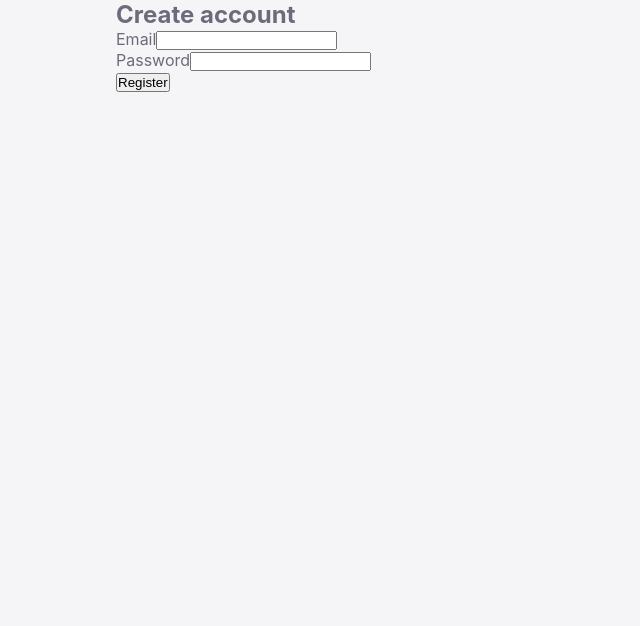
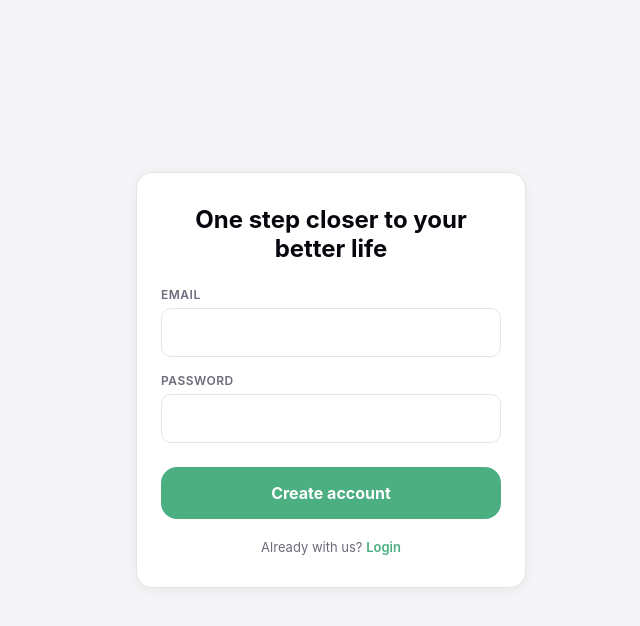
Before and after one commit to alexeychern0v/BestOfMe, a React (Vite) app: page /register in a window 1280 px wide. Shown: the top 626 px of the page, without its empty margins (309-949 px from the left). Built offline with nearby package versions, Linux system fonts and the light colour scheme.

Commit message:
Added CSS styles to login and register forms

```diff
--- a/src/components/LoginForm.jsx
+++ b/src/components/LoginForm.jsx
@@ -1,5 +1,5 @@
 import { useState } from 'react';
-import { useNavigate } from 'react-router';
+import { useNavigate, Link } from 'react-router';
 import { useAuth } from '../context/AuthContext';
 
 export default function LoginForm() {
@@ -28,14 +28,17 @@ export default function LoginForm() {
   };
 
   return (
-    <div>
-      <h2>Log in</h2>
-      {error && <p style={{ color: 'red' }}>{error}</p>}
+    <div className="auth-page">
+      <div className="auth-card">
+        <h2>Best of me</h2>
+        {error && <p className="auth-error">{error}</p>}
 
-      <div>
-        <label htmlFor="email">Email</label>
+        <form className="form-page" style={{ padding: 0 }} onSubmit={handleSubmit}>
+          <div className="form-group">
+            <label className="form-label" htmlFor="email">Email</label>
             <input
               id="email"
+              className="form-input"
               type="email"
               value={email}
               onChange={(e) => setEmail(e.target.value)}
@@ -43,10 +46,11 @@ export default function LoginForm() {
             />
           </div>
 
-      <div>
-        <label htmlFor="password">Password</label>
+          <div className="form-group">
+            <label className="form-label" htmlFor="password">Password</label>
             <input
               id="password"
+              className="form-input"
               type="password"
               value={password}
               onChange={(e) => setPassword(e.target.value)}
@@ -54,9 +58,15 @@ export default function LoginForm() {
             />
           </div>
 
-      <button onClick={handleSubmit} disabled={isSubmitting}>
-        {isSubmitting ? 'Logging in...' : 'Log in'}
+          <button className="btn-submit" type="submit" disabled={isSubmitting}>
+            {isSubmitting ? 'Loading...' : 'Login'}
           </button>
+        </form>
+
+        <p className="auth-switch">
+          First time? <Link to="/register">Create account</Link>
+        </p>
+      </div>
     </div>
   );
 }
--- a/src/components/RegisterForm.jsx
+++ b/src/components/RegisterForm.jsx
@@ -1,5 +1,5 @@
 import { useState } from 'react';
-import { useNavigate } from 'react-router';
+import { useNavigate, Link } from 'react-router';
 import { useAuth } from '../context/AuthContext.jsx';
 
 export default function RegisterForm() {
@@ -27,16 +27,17 @@ export default function RegisterForm() {
   };
 
   return (
-    <div>
-      <h2>Create account</h2>
-      {error && <p style={{ color: 'red' }}>{error}</p>}
+    <div className="auth-page">
+      <div className="auth-card">
+        <h2>One step closer to your better life</h2>
+        {error && <p className="auth-error">{error}</p>}
 
-      {/* No <form> tag needed here since we handle everything manually,
-          but using it is fine too - just make sure to preventDefault */}
-      <div>
-        <label htmlFor="email">Email</label>
+        <form className="form-page" style={{ padding: 0 }} onSubmit={handleSubmit}>
+          <div className="form-group">
+            <label className="form-label" htmlFor="email">Email</label>
             <input
               id="email"
+              className="form-input"
               type="email"
               value={email}
               onChange={(e) => setEmail(e.target.value)}
@@ -44,10 +45,11 @@ export default function RegisterForm() {
             />
           </div>
 
-      <div>
-        <label htmlFor="password">Password</label>
+          <div className="form-group">
+            <label className="form-label" htmlFor="password">Password</label>
             <input
               id="password"
+              className="form-input"
               type="password"
               value={password}
               onChange={(e) => setPassword(e.target.value)}
@@ -56,9 +58,15 @@ export default function RegisterForm() {
             />
           </div>
 
-      <button onClick={handleSubmit} disabled={isSubmitting}>
-        {isSubmitting ? 'Creating account...' : 'Register'}
+          <button className="btn-submit" type="submit" disabled={isSubmitting}>
+            {isSubmitting ? 'Loading...' : "Create account"}
           </button>
+        </form>
+
+        <p className="auth-switch">
+          Already with us? <Link to="/login">Login</Link>
+        </p>
+      </div>
     </div>
   );
 }
--- a/src/index.css
+++ b/src/index.css
@@ -272,3 +272,64 @@ body {
 }
 
 .btn-submit:hover { opacity: 0.9; }
+
+
+/* ── AUTH PAGES (Login/Register) ── */
+.auth-page {
+  flex: 1;
+  display: flex;
+  align-items: center;
+  justify-content: center;
+  padding: 24px 20px;
+}
+
+.auth-card {
+  width: 100%;
+  background: var(--bg-card);
+  border-radius: var(--radius);
+  border: 1.5px solid var(--border);
+  box-shadow: var(--shadow);
+  padding: 32px 24px;
+}
+
+.auth-card h2 {
+  font-size: 24px;
+  font-weight: 700;
+  color: var(--text-h);
+  margin-bottom: 24px;
+  text-align: center;
+}
+
+.auth-error {
+  background: rgba(255, 92, 92, 0.1);
+  border: 1.5px solid var(--danger);
+  color: var(--danger);
+  font-size: 13px;
+  font-weight: 600;
+  padding: 10px 14px;
+  border-radius: var(--radius-sm);
+  margin-bottom: 16px;
+  text-align: center;
+}
+
+.auth-switch {
+  text-align: center;
+  font-size: 13px;
+  color: var(--text);
+  margin-top: 20px;
+}
+
+.auth-switch a {
+  color: var(--accent);
+  font-weight: 600;
+  text-decoration: none;
+}
+
+.auth-switch a:hover {
+  text-decoration: underline;
+}
+
+.btn-submit:disabled {
+  opacity: 0.6;
+  cursor: not-allowed;
+}
```
Lines whose indentation alone changed are shown as unchanged.
